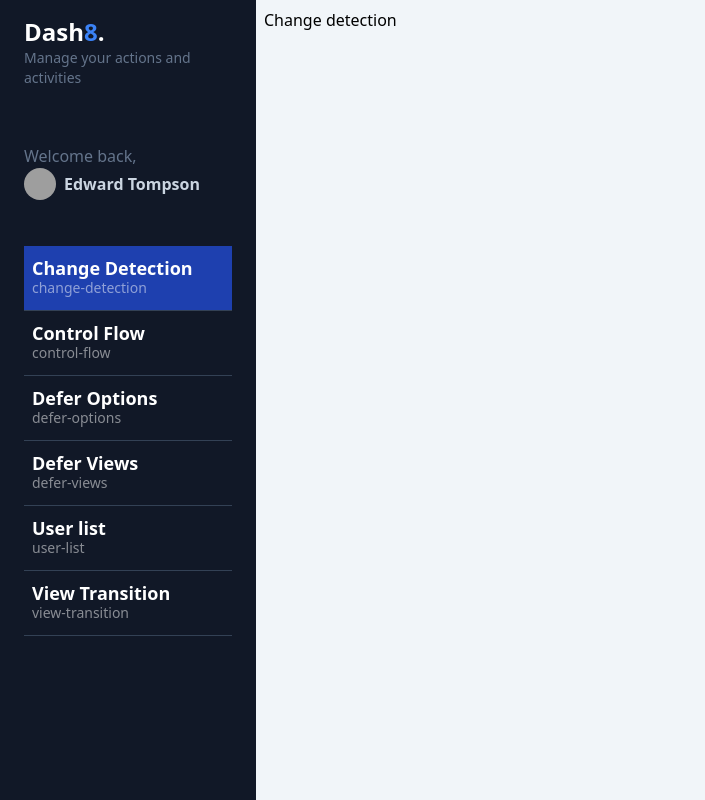
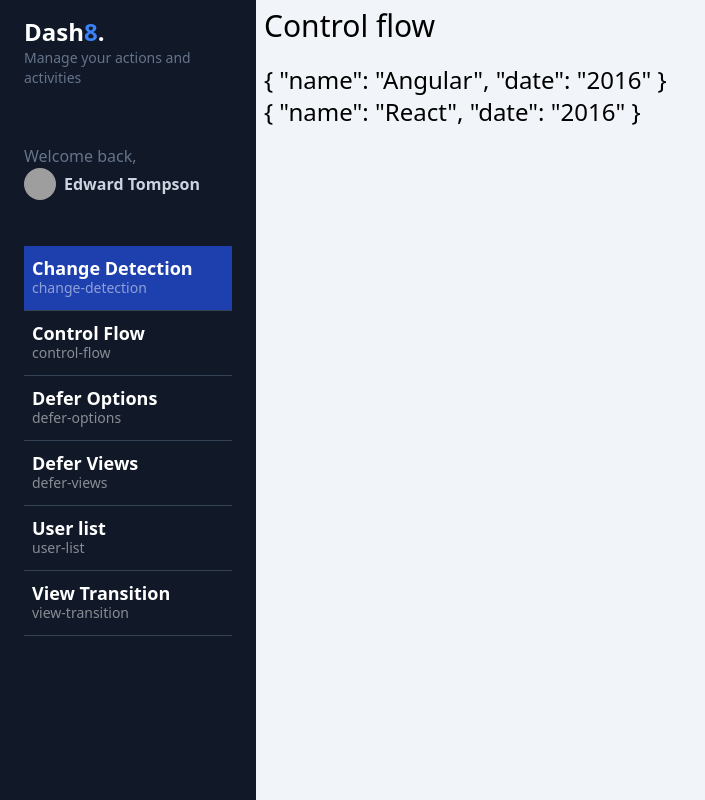
Before and after one commit to giovannyarias-dev/angular17-learn, an Angular app: page /dashboard/change-detection in a window 1280 px wide. Shown: the whole page, without its empty margins (0-705 px from the left). Built offline with nearby package versions, Linux system fonts and the light colour scheme; grey boxes are pictures that could not be loaded.

Commit message:
🚧 Change detection

```diff
--- /dev/null
+++ b/src/app/dashboard/pages/change-detection/change-detection.component.html
@@ -0,0 +1,4 @@
+<app-title title="Change Detection"></app-title>
+
+<h2 class="text-2xl">{{ frameworkAsProperty | json }}</h2>
+<h2 class="text-2xl">{{ frameworkAsSignal() | json }}</h2>
--- a/src/app/dashboard/pages/change-detection/change-detection.component.ts
+++ b/src/app/dashboard/pages/change-detection/change-detection.component.ts
@@ -1,13 +1,14 @@
 import { CommonModule } from '@angular/common';
-import { ChangeDetectionStrategy, Component } from '@angular/core';
+import { ChangeDetectionStrategy, Component, signal } from '@angular/core';
+import { TitleComponent } from '@shared/title/title.component';
 
 @Component({
   selector: 'app-change-detection',
   standalone: true,
   imports: [
-    CommonModule,
+    CommonModule, TitleComponent
   ],
-  template: `<p>Change detection</p>`,
+  templateUrl: './change-detection.component.html',
   styles: `
     :host {
       display: block;
@@ -15,4 +16,24 @@ import { ChangeDetectionStrategy, Component } from '@angular/core';
   `,
   changeDetection: ChangeDetectionStrategy.OnPush,
 })
-export default class ChangeDetectionComponent { }
+export default class ChangeDetectionComponent {
+
+  public frameworkAsSignal = signal({
+    name: 'Angular',
+    date: '2016'
+  })
+
+  public frameworkAsProperty = {
+    name: 'Angular',
+    date: '2016'
+  }
+
+  constructor() {
+    setTimeout(() => {
+      this.frameworkAsSignal.update(framework => ({
+        ...this.frameworkAsProperty, name: 'React'
+      }))
+    }, 3000)
+  }
+
+}
```
